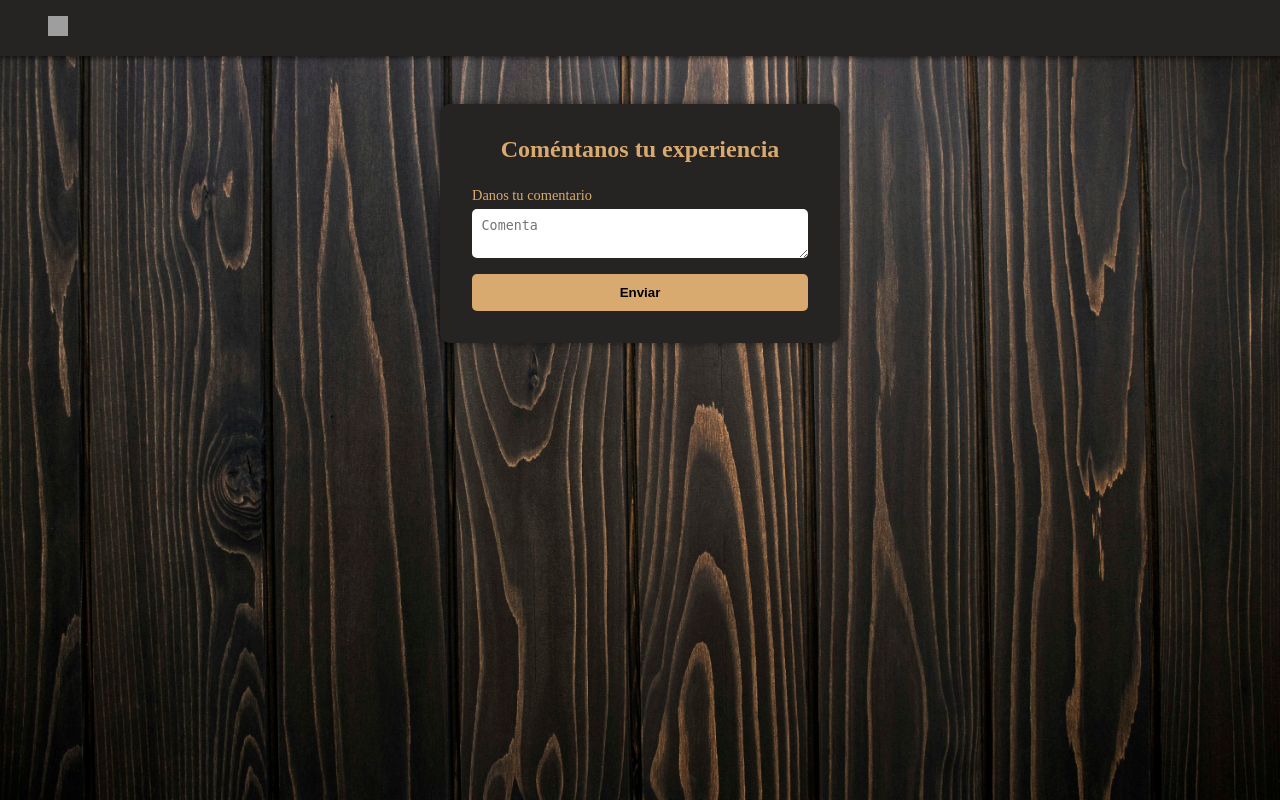
After one commit to Panose-pixel/Quick-Recipe, a Flask app: page /comentarios in a window 1280 px wide. The commit adds this page. Run offline with Flask 3, Linux system fonts and the light colour scheme; data that the repository does not hold is empty; some libraries are stand-ins or nearby versions; grey boxes are pictures that could not be loaded.

Commit message:
QuickRecipe_comentarios

```diff
--- a/app.py
+++ b/app.py
@@ -109,6 +109,32 @@ def QuickRecipe():
     return render_template("Mipgn.html", recetas=recetas)
 
 
+@app.route('/comentarios', methods=['GET', 'POST'])
+def comentarios():
+
+    cur = mysql.connection.cursor()
+
+    if request.method == 'POST':
+        comentario = request.form.get('comentario')
+        usuario_id = session.get('id')
+        usuario = session.get('usuario')
+
+        if comentario:
+            cur.execute('INSERT INTO comentarios (usuario_id, usuario, comentario) VALUES (%s, %s, %s)', (usuario_id, usuario, comentario))
+            mysql.connection.commit()
+            mensaje = "Comentario enviado correctamente, gracias por ayudarnos a mejorar"
+            return redirect(url_for('comentarios'))
+
+    # Obtener comentarios con nombre del usuario
+    cur.execute('''
+        SELECT comentarios.comentario, usuarios.usuario
+        FROM comentarios
+        JOIN usuarios ON comentarios.usuario_id = usuarios.id
+    ''')
+    comentarios = cur.fetchall()
+
+    return render_template('comentarios.html', comentarios=comentarios)
+
 
 
 def status_401(error):
--- /dev/null
+++ b/static/Estilos/comentarios.css
@@ -0,0 +1,122 @@
+/* Colores */
+:root {
+  --color-fondo: #000000;
+  --color-panel: #262323;
+  --color-input: white;
+  --color-texto: #D8AA6F;
+  --color-boton: #D8AA6F;
+  --color-boton-hover: #c29b69;
+}
+
+input{
+  color: black;
+}
+
+/* Reset */
+* {
+  margin: 0;
+  padding: 0;
+  box-sizing: border-box;
+}
+
+/* Fondo general */
+body {
+  background-color: var(--color-fondo);
+  color: var(--color-texto);
+  min-height: 100vh;
+  background-image: url(/static/IMAGENES/madera_comentarios.jpeg);
+  background-size: cover;
+}
+
+/* Barra de navegación */
+.barra_nav_principal {
+  display: flex;
+  justify-content: space-between;
+  align-items: center;
+  background-color: var(--color-panel);
+  padding: 1rem 2rem;
+  box-shadow: 0 2px 5px rgba(0, 0, 0, 0.6);
+}
+
+.barra_nav_principal a {
+  color: var(--color-texto);
+  text-decoration: none;
+  margin: 0 1rem;
+  transition: color 0.3s ease;
+}
+
+.barra_nav_principal a:hover {
+  color: var(--color-boton);
+}
+
+.barra_nav_principal_izquierda {
+  display: flex;
+  align-items: center;
+}
+
+/* Contenedor del formulario */
+.registro-container {
+  background-color: var(--color-panel);
+  max-width: 400px;
+  margin: 3rem auto;
+  padding: 2rem;
+  border-radius: 10px;
+  box-shadow: 0 0 10px #00000088;
+}
+
+h2 {
+  text-align: center;
+  margin-bottom: 1.5rem;
+}
+
+form {
+  display: flex;
+  flex-direction: column;
+}
+
+label {
+  margin-bottom: 0.3rem;
+  font-size: 0.9rem;
+}
+
+input {
+  padding: 0.6rem;
+  margin-bottom: 1rem;
+  border: none;
+  border-radius: 5px;
+  background-color: var(--color-input);
+  color: black;
+}
+
+input::placeholder {
+  color: #cccccc;
+}
+
+button {
+  padding: 0.7rem;
+  background-color: var(--color-boton);
+  border: none;
+  border-radius: 5px;
+  color: var(--color-fondo);
+  font-weight: bold;
+  cursor: pointer;
+  transition: background-color 0.3s ease;
+}
+
+button:hover {
+  background-color: var(--color-boton-hover);
+}
+
+form textarea {
+  padding: 0.6rem;
+  margin-bottom: 1rem;
+  border: none;
+  border-radius: 5px;
+  background-color: var(--color-input);
+  color: black;
+  resize: vertical;
+}
+
+.barra_nav_principal_izquierda a {
+    padding: none;
+}
--- /dev/null
+++ b/templates/comentarios.html
@@ -0,0 +1,35 @@
+<!DOCTYPE html>
+<html lang="en">
+<head>
+    <meta charset="UTF-8">
+    <meta name="viewport" content="width=device-width, initial-scale=1.0">
+    <title>Comentarios</title>
+    <link rel="stylesheet" href="{{ url_for('static', filename='Estilos/comentarios.css') }}">
+</head>
+<body>
+    <div class="barra_nav_principal">
+        <div class="barra_nav_principal_izquierda">
+            <a href="./QuickRecipe">
+                <img width="20" height="20" src="https://img.icons8.com/ios-filled/50/back.png" alt="back"/>
+            </a>
+        </div>
+    </div>
+    <div class="registro-container">
+
+
+
+      <h2>Coméntanos tu experiencia</h2>
+      {% if mensaje %}
+        <div class="alert-danger" role="alert">
+            <strong> {{ mensaje}} </strong>
+          </div>
+          {% endif %}
+      <form action="/comentarios" method="POST">
+        <label for="Usuario">Danos tu comentario</label>
+        <textarea name="comentario" placeholder="Comenta"></textarea> <!--El placeholder es el texto que aparece dentro del input-->
+
+        <button type="submit">Enviar</button>
+      </form>
+  </div>
+</body>
+</html>
```
Also changed, not shown: static/Estilos/estilos.css (+32 -0 lines), templates/Mipgn.html (+13 -1 lines), static/IMAGENES/flecha-izquierda.png (added), static/IMAGENES/madera_comentarios.jpeg (added).
